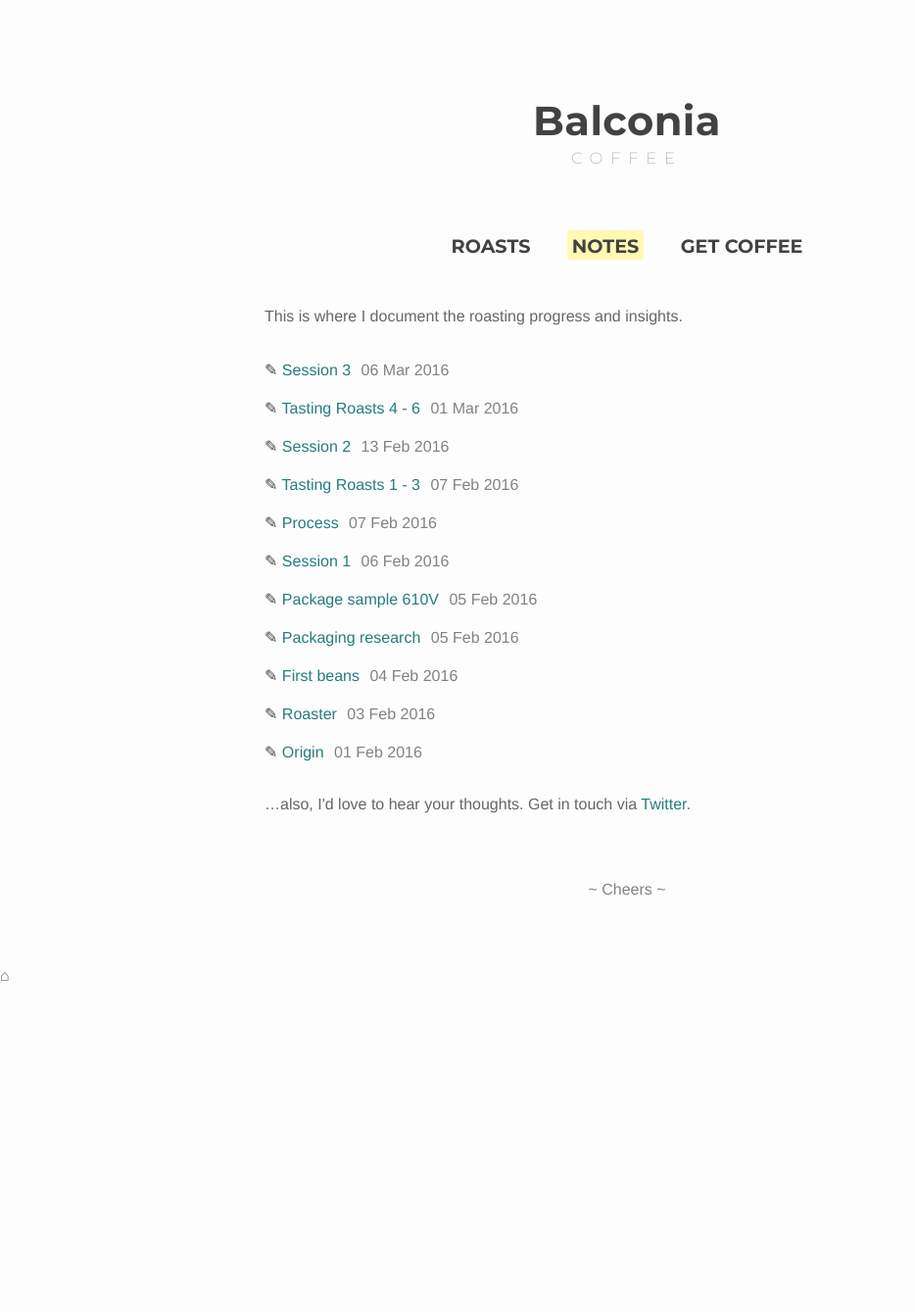
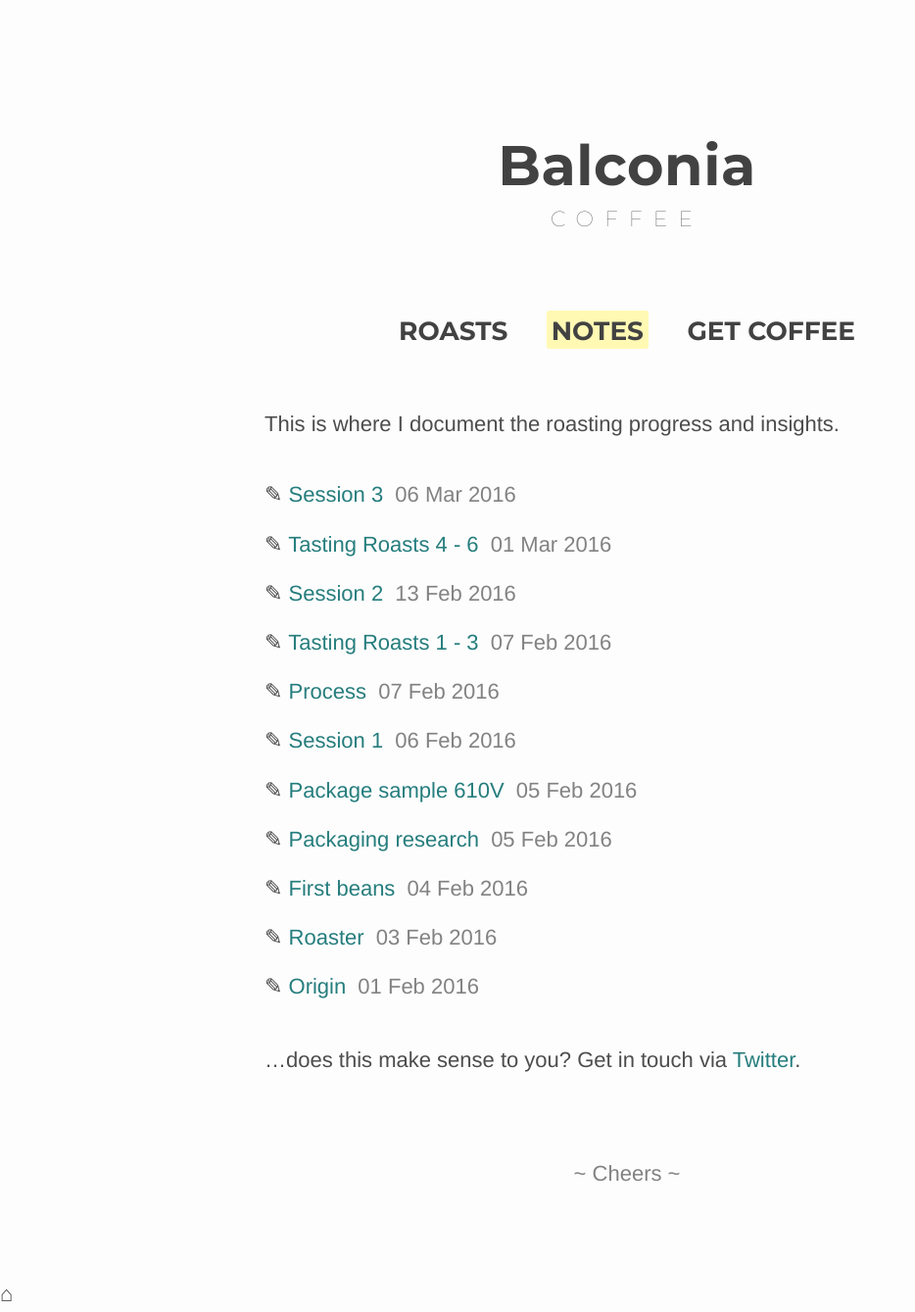
Before and after one commit to berndpl/kohi, a Jekyll site: the page built from blog.html, in a window 1280 px wide. Shown: the whole page at 98% size, without its empty margins (0-934 px from the left). Built offline with Jekyll 4.4.1, drawn with Linux system fonts in a browser that asks for light colours; some web fonts are replaced; before the commit the page ends 1008 px from its top, so only the background shows below that.

Commit message:
Font change

```diff
--- a/_includes/head.html
+++ b/_includes/head.html
@@ -7,6 +7,8 @@
 
   <link href="http://fonts.googleapis.com/css?family=Montserrat:700,400,100" rel="stylesheet" type="text/css">
   <link href='https://fonts.googleapis.com/css?family=Droid+Sans+Mono' rel='stylesheet' type='text/css'>
+  <link href="http://fonts.googleapis.com/css?family=Source+Sans+Pro:100,200,400,700" rel="stylesheet" type="text/css">
+  <link href="http://fonts.googleapis.com/css?family=Alice" rel="stylesheet" type="text/css" />
 
   <meta name="description" content="{% if page.excerpt %}{{ page.excerpt | strip_html | strip_newlines | truncate: 160 }}{% else %}{{ site.description }}{% endif %}">
   <link rel="stylesheet" href="{{ "/css/main.css" | prepend: site.baseurl }}">
--- a/_sass/_base.scss
+++ b/_sass/_base.scss
@@ -85,6 +85,8 @@
 h3 {
   font: $base-font-weight #{$base-font-size}/#{$base-line-height} $base-font-family;
   color: $black-color;
+  font-weight: 800;
+  font-size: 1.3em;
   // background-color: $marker-color;
   padding-bottom: 0;
 }
@@ -97,7 +99,7 @@
     text-decoration: none;
 
     &:hover {
-        color: $brand-color;
+        color: $brand-color-darken;
         // text-decoration: underline;
     }
 }
--- a/_sass/_layout.scss
+++ b/_sass/_layout.scss
@@ -181,6 +181,7 @@
 
 .post-list {
     margin-left: 0;
+    // padding-bottom: 0.6em;
     list-style: none;
 
     > li {
--- a/blog.html
+++ b/blog.html
@@ -24,7 +24,7 @@
   </ul>
 
   <div class="about">
-    <p>…also, I'd love to hear your thoughts. Get in touch via <a href="https://twitter.com/berndplontsch">Twitter</a>.</p>
+    <p>…does this make sense to you? Get in touch via <a href="https://twitter.com/berndplontsch">Twitter</a>.</p>
   </div>
 
 </div>
--- a/css/main.scss
+++ b/css/main.scss
@@ -6,18 +6,21 @@
 
 
 // Our variables
-//$base-font-family: "Oxygen Mono", "Helvetica Neue", Helvetica, Arial, sans-serif;
-$base-font-family: "Droid Sans Mono", "Helvetica Neue", Helvetica, Arial, sans-serif;
+
+// $headline-font-family:'Playfair Display', serif;
+// $base-font-family:'Alice', serif;
+
+$base-font-family: "Alice", "Helvetica Neue", Helvetica, Arial, sans-serif;
 $headline-font-family: "Montserrat", "Helvetica Neue", Helvetica, Arial, sans-serif;
 
-$base-font-size:   16px;
-$base-font-weight: 100;
+$base-font-size:   22px;
+$base-font-weight: 400;
 $small-font-size:  $base-font-size * 0.875;
-$base-line-height: 1.5;
+$base-line-height: 1.6;
 
 $spacing-unit:     30px;
 
-$text-color:       hsl(0, 0%, 40%);
+$text-color:       hsl(0, 0%, 30%);
 $background-color: #fdfdfd;
 $brand-color:      #38B8B7;
 $brand-color-darken: darken($brand-color, 15%);// darken($brand-color, 5%);
```
